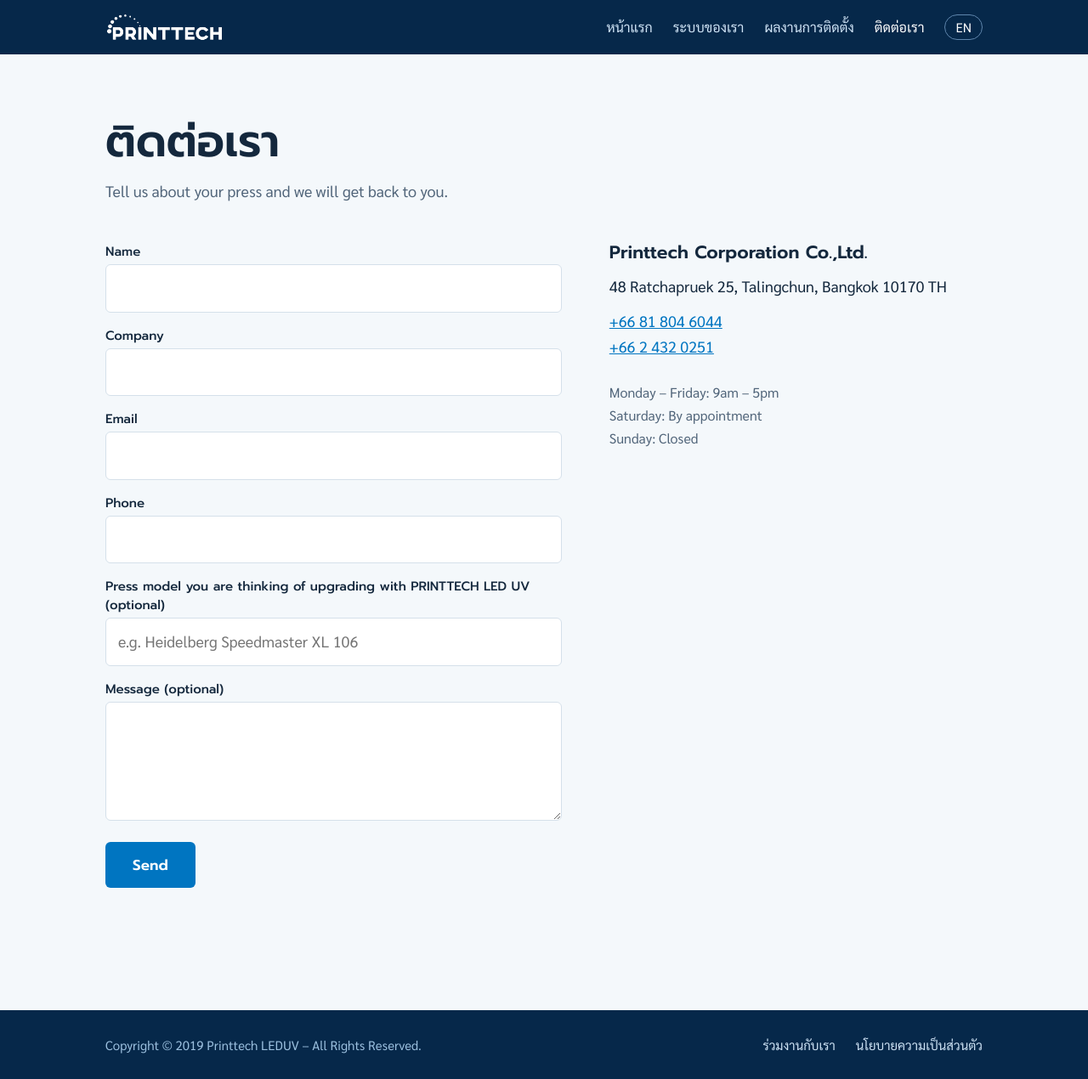
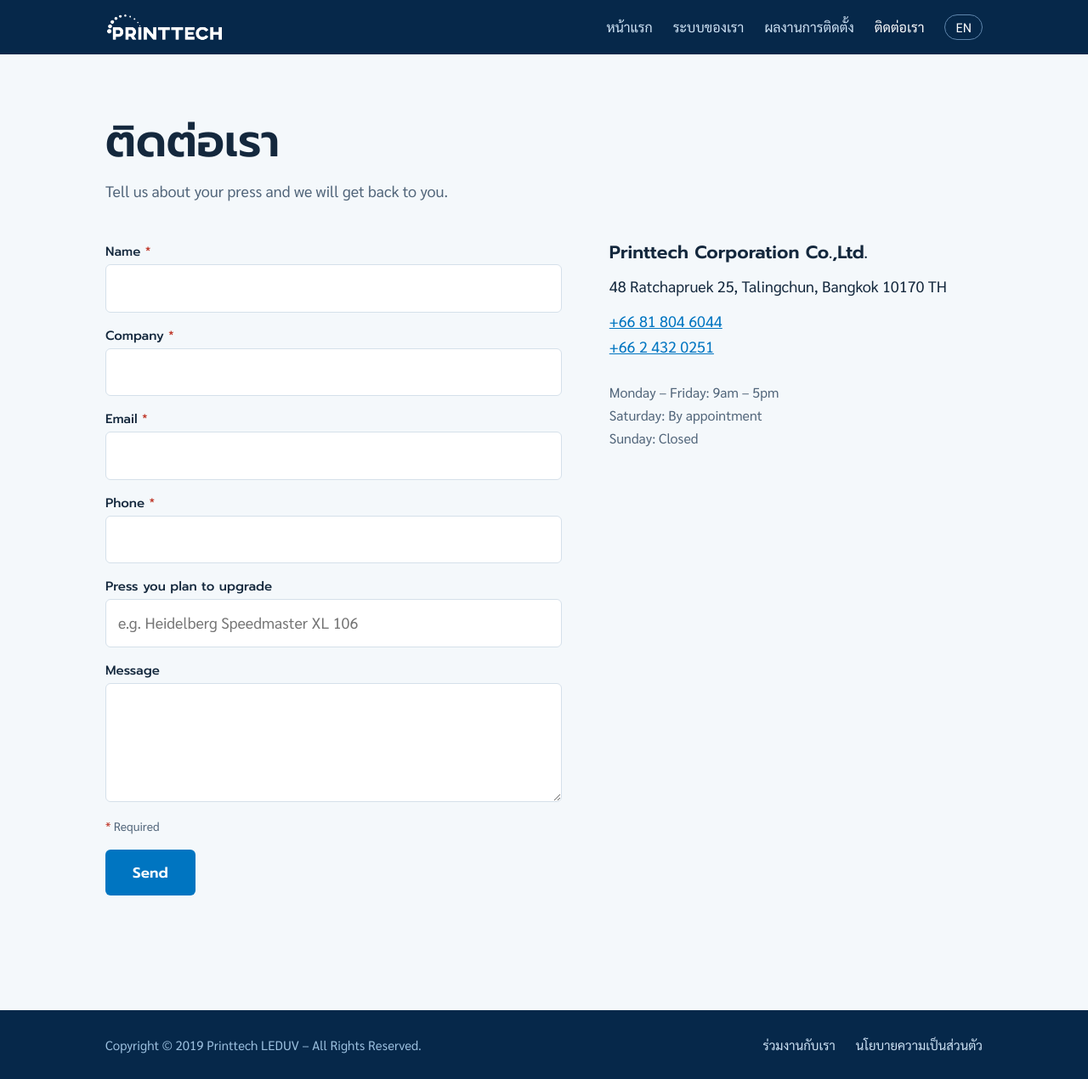
Before and after one commit to Pixxacha/printtech, a Jekyll site: the page built from contact-us.html, in a window 1280 px wide and 1270 px high. Shown: the whole window at 85% size. Built offline with Jekyll 4.4.1, drawn with Linux system fonts in a browser that asks for light colours.

Commit message:
Contact form: mark required fields with *, shorter press label, required note
Co-Authored-By: Claude Opus 5.5 <noreply@anthropic.com>
Claude-Session: https://claude.ai/code/session_018mHWvCNywPt7RATPDoniXJ

```diff
--- a/assets/style.css
+++ b/assets/style.css
@@ -112,6 +112,9 @@ label{font:500 15px Prompt,sans-serif;display:block;margin-bottom:4px}
 input,textarea{width:100%;font:inherit;padding:12px 14px;border:1px solid var(--line);border-radius:6px;background:var(--card);color:var(--text)}
 textarea{min-height:140px;resize:vertical}
 input[aria-invalid],textarea[aria-invalid]{border-color:#C0392B;box-shadow:0 0 0 1px #C0392B}
+.req{color:#C0392B}
+.form-note{font-size:14px;color:var(--muted);margin-top:-8px}
+@media (prefers-color-scheme:dark){.req{color:#FF8A7A}}
 form .btn{justify-self:start;padding:14px 32px}
 .hp{position:absolute;left:-9999px}
 #status{min-height:1.7em;font-weight:500}
--- a/contact-us.html
+++ b/contact-us.html
@@ -11,12 +11,13 @@ alt_url: /en/contact-us.html
     <p class="lead">Tell us about your press and we will get back to you.</p>
     <div class="contact">
       <form id="form" novalidate>
-        <div><label for="name">Name</label><input id="name" name="name" autocomplete="name" required></div>
-        <div><label for="company">Company</label><input id="company" name="company" autocomplete="organization" required></div>
-        <div><label for="email">Email</label><input id="email" name="email" type="email" autocomplete="email" required></div>
-        <div><label for="phone">Phone</label><input id="phone" name="phone" type="tel" autocomplete="tel" required></div>
-        <div><label for="machine">Press model you are thinking of upgrading with PRINTTECH LED UV (optional)</label><input id="machine" name="machine" placeholder="e.g. Heidelberg Speedmaster XL 106"></div>
-        <div><label for="message">Message (optional)</label><textarea id="message" name="message"></textarea></div>
+        <div><label for="name">Name <span class="req" aria-hidden="true">*</span></label><input id="name" name="name" autocomplete="name" required></div>
+        <div><label for="company">Company <span class="req" aria-hidden="true">*</span></label><input id="company" name="company" autocomplete="organization" required></div>
+        <div><label for="email">Email <span class="req" aria-hidden="true">*</span></label><input id="email" name="email" type="email" autocomplete="email" required></div>
+        <div><label for="phone">Phone <span class="req" aria-hidden="true">*</span></label><input id="phone" name="phone" type="tel" autocomplete="tel" required></div>
+        <div><label for="machine">Press you plan to upgrade</label><input id="machine" name="machine" placeholder="e.g. Heidelberg Speedmaster XL 106"></div>
+        <div><label for="message">Message</label><textarea id="message" name="message"></textarea></div>
+        <p class="form-note"><span class="req" aria-hidden="true">*</span> Required</p>
         <input class="hp" name="website" tabindex="-1" autocomplete="off" aria-hidden="true">
         <button class="btn" id="send" type="submit">Send</button>
         <p id="status" role="status" aria-live="polite"></p>
```
Also changed, not shown: en/contact-us.html (+7 -6 lines).
